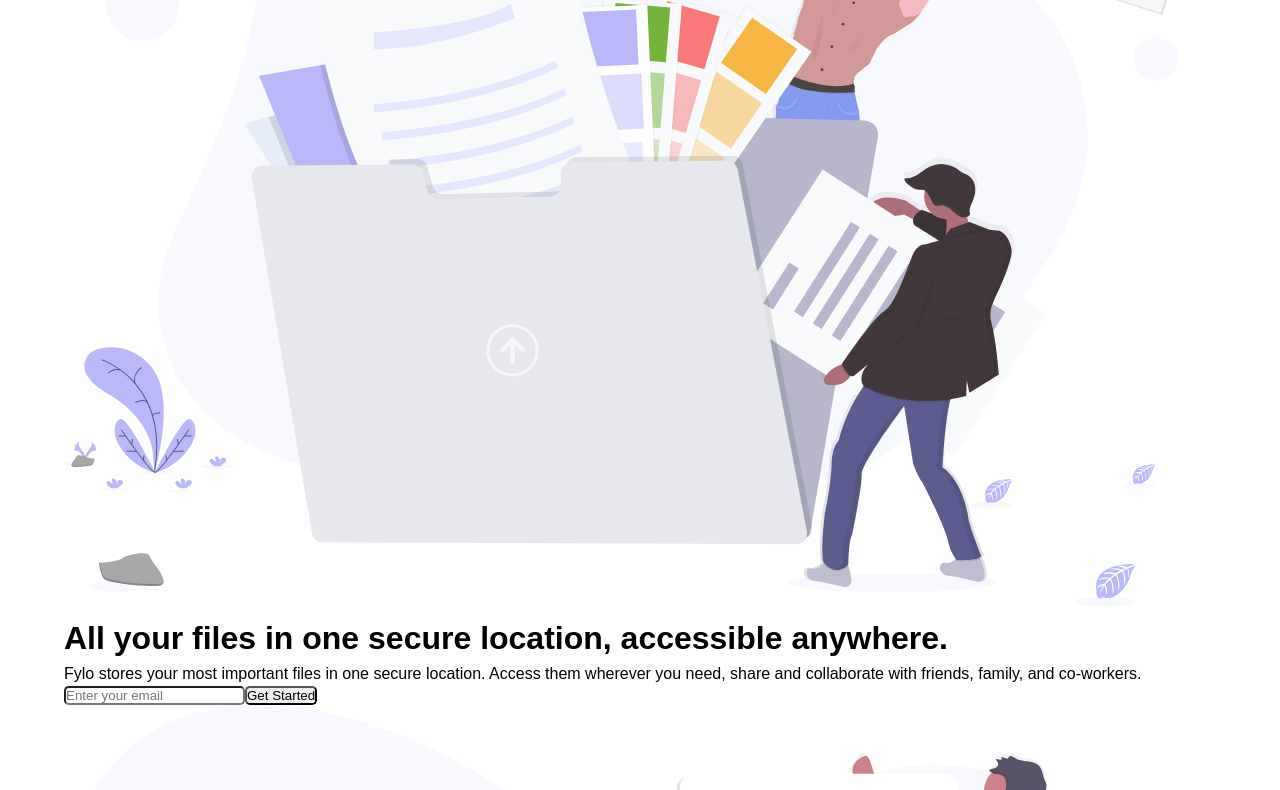
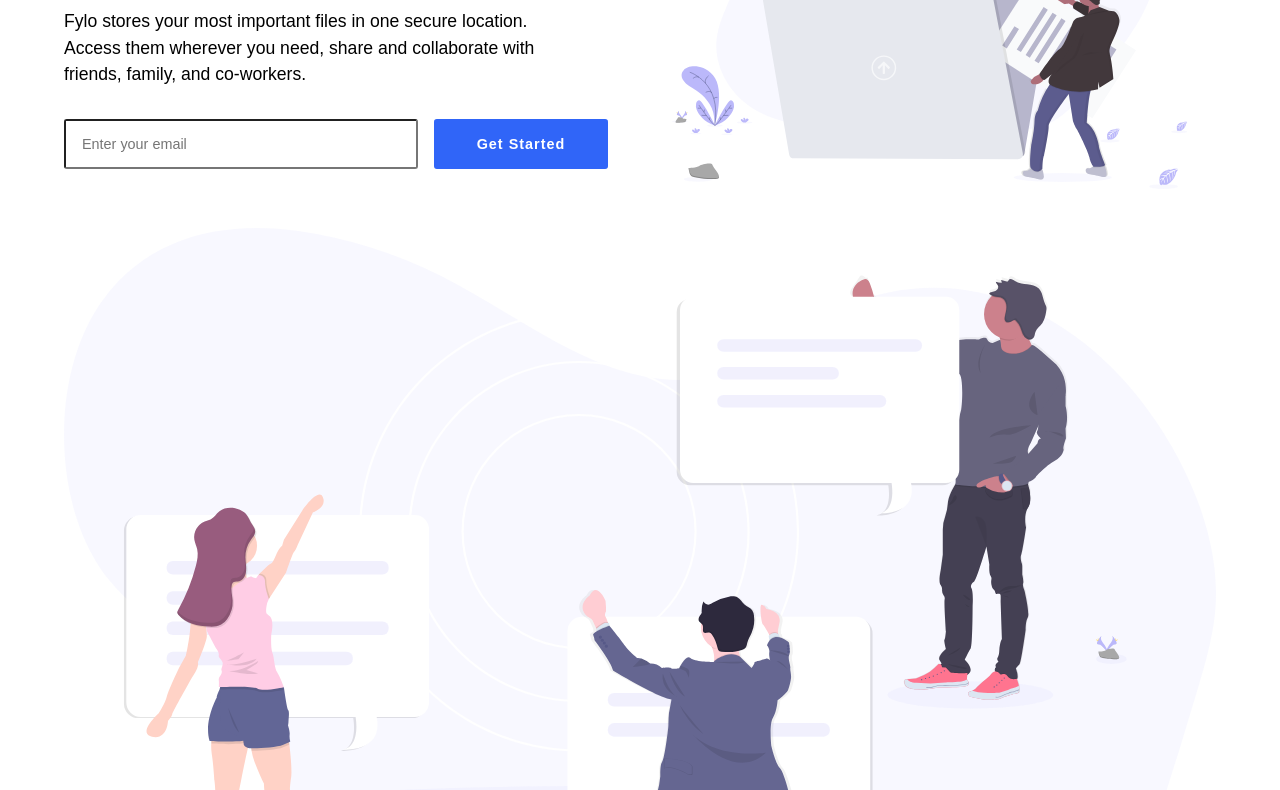
Before and after one commit to Maryjanee/Fylo-Landing-Page, a plain HTML site: page index.html in a window 1280 px wide. Shown: the part 339-1129 px from the top of the page. Drawn offline with Linux system fonts and the light colour scheme.

Commit message:
add styles for header section

```diff
--- a/index.html
+++ b/index.html
@@ -27,7 +27,7 @@
       <li><a href="#">Sign In</a></li>
     </ul>
   </nav>
-  <header class="wrapper">
+  <header class="wrapper grid-container">
     <figure class="illustration-container">
       <img src="images/illustration-1.svg" alt="illustration-1">
     </figure>
--- a/style.css
+++ b/style.css
@@ -30,14 +30,30 @@
 a {
   text-decoration: none;
 }
+button {
+  padding: 0.7rem 0;
+  font-weight: 700;
+  letter-spacing: 1px;
+  border: 0;
+  color: var(--white);
+  background: var(--BrightBlue);
+}
+input {
+  padding: 0.7rem 1rem;
+}
 
 input,
 button {
-  border-radius: 0.3rem;
+  border-radius: 0.18rem;
+  width: 100%;
 }
 
 img {
   width: 100%;
+}
+
+.text-center {
+  text-align: center;
 }
 
 .flex-container {
@@ -74,8 +90,86 @@
   padding: 1.5rem 0;
 }
 
+header {
+  margin: 3rem 0;
+}
+
+.illustration-container {
+  width: 90%;
+  margin: 0 auto;
+}
+
+.hero-text {
+  grid-template-columns: 1fr;
+}
+
+.hero-text p {
+  width: 80%;
+  margin: 1rem auto;
+}
+
+form {
+  width: 90%;
+  margin: 2rem auto 0 auto;
+  justify-content: space-between;
+  height: 6.5rem;
+  flex-direction: column;
+}
+
 @media only screen and (min-width: 768px) {
   .nav-links {
     flex: 0.3;
   }
+
+  header {
+    display: grid;
+    padding: 2rem 0;
+    grid-template-columns: repeat(2, 1fr);
+    column-gap: 4rem;
+    align-items: center;
+  }
+  .illustration-container {
+    order: 1;
+    width: 100%;
+    /* border: 1px solid green; */
+  }
+  .hero-text {
+    width: 100%;
+    /* border: 1px solid green; */
+    text-align: left;
+  }
+
+  .hero-text h1 {
+    font-size: 2.5rem;
+  }
+
+  .hero-text p {
+    width: 90%;
+    margin: 1rem 0;
+    font-size: 1.1rem;
+  }
+
+  form {
+    flex-flow: row;
+    width: 100%;
+    height: 50px;
+  }
+
+  form * {
+    font-size: 0.9rem;
+  }
+
+  .header-email {
+    width: 65%;
+    padding-left: 1rem;
+  }
+
+  button {
+    width: 32%;
+  }
+
+  input,
+  button {
+    padding: 1rem 0;
+  }
 }
```
